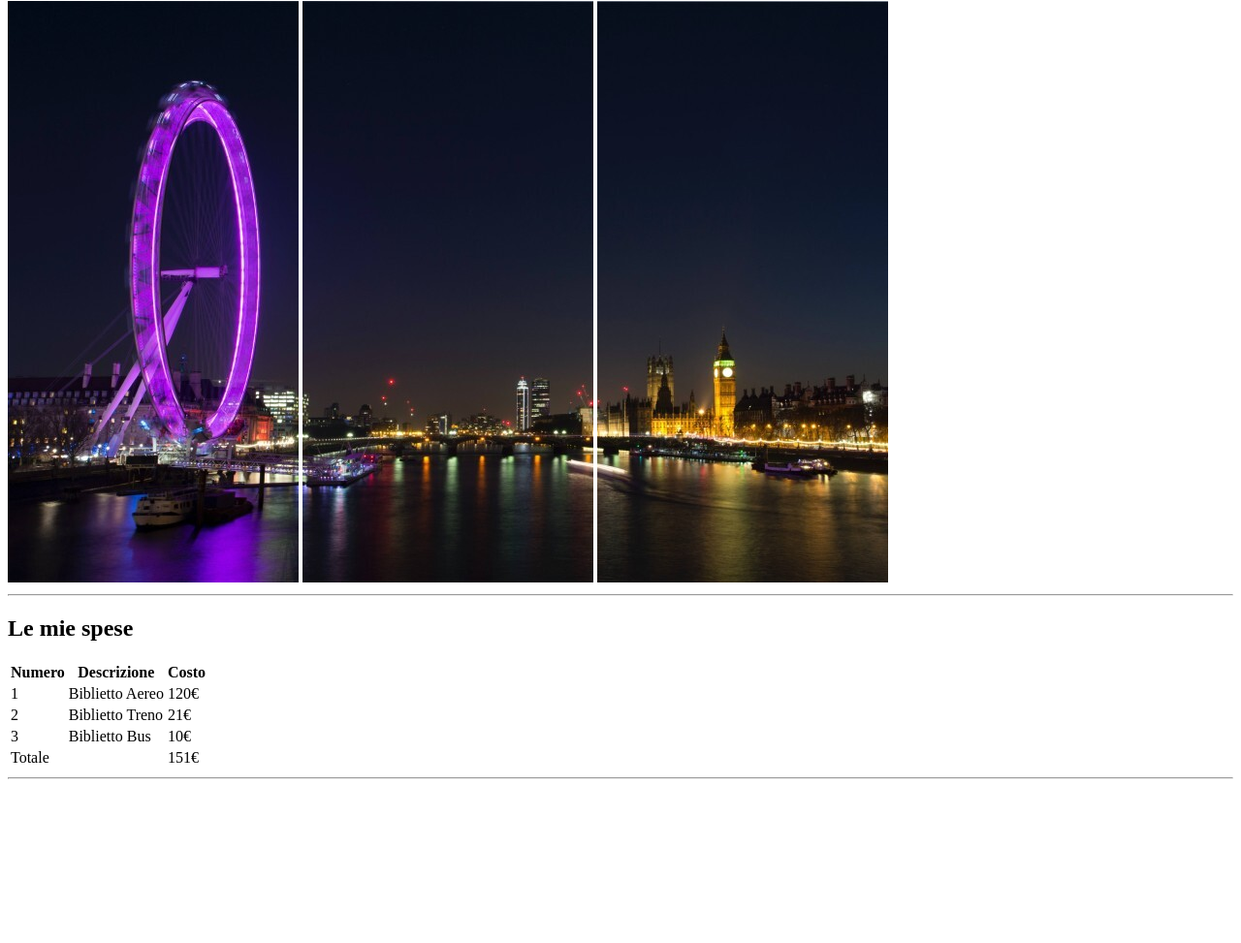
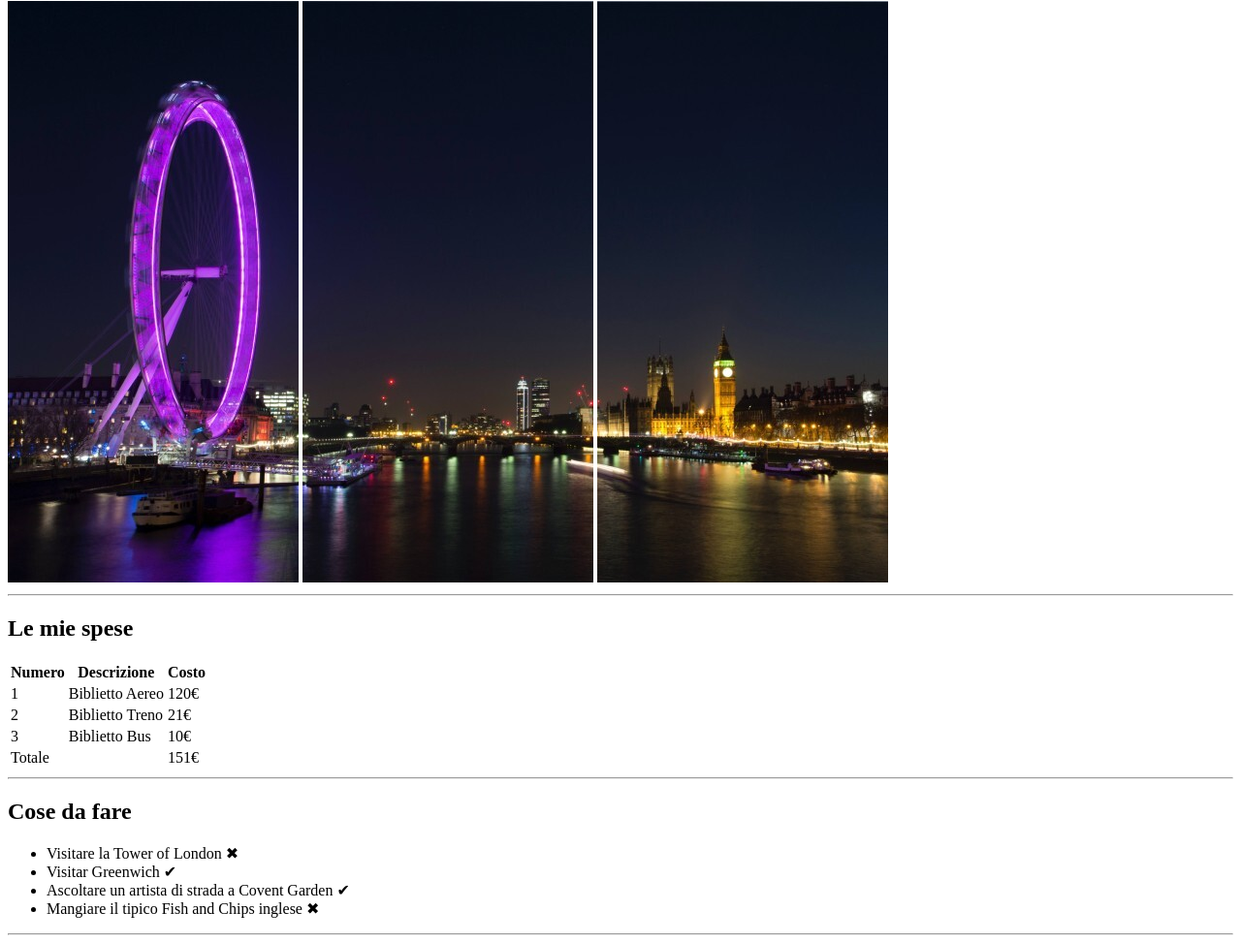
Before and after one commit to Claudio-Bernardinetti/html-london-trip, a plain HTML site: page index.html in a window 1280 px wide. Shown: the part 79-1052 px from the top of the page at 97% size. Before the commit the page ends 891 px from the top, so only its background shows below. Drawn offline with Linux system fonts and the light colour scheme.

Commit message:
added Things to do

```diff
--- a/index.html
+++ b/index.html
@@ -44,6 +44,15 @@
  </table>
 <hr>
 <!--Table tickets-->
+<h2>Cose da fare</h2>
+<ul>
+    <li>Visitare la Tower of London &#10006</li>
+    <li>Visitar Greenwich &#10004</li>
+    <li>Ascoltare un artista di strada a Covent Garden &#10004</li>
+    <li>Mangiare il tipico Fish and Chips inglese &#10006</li>
+</ul>
+<!--Things to do-->
+<hr>
 
 </body>
 </html>
```
